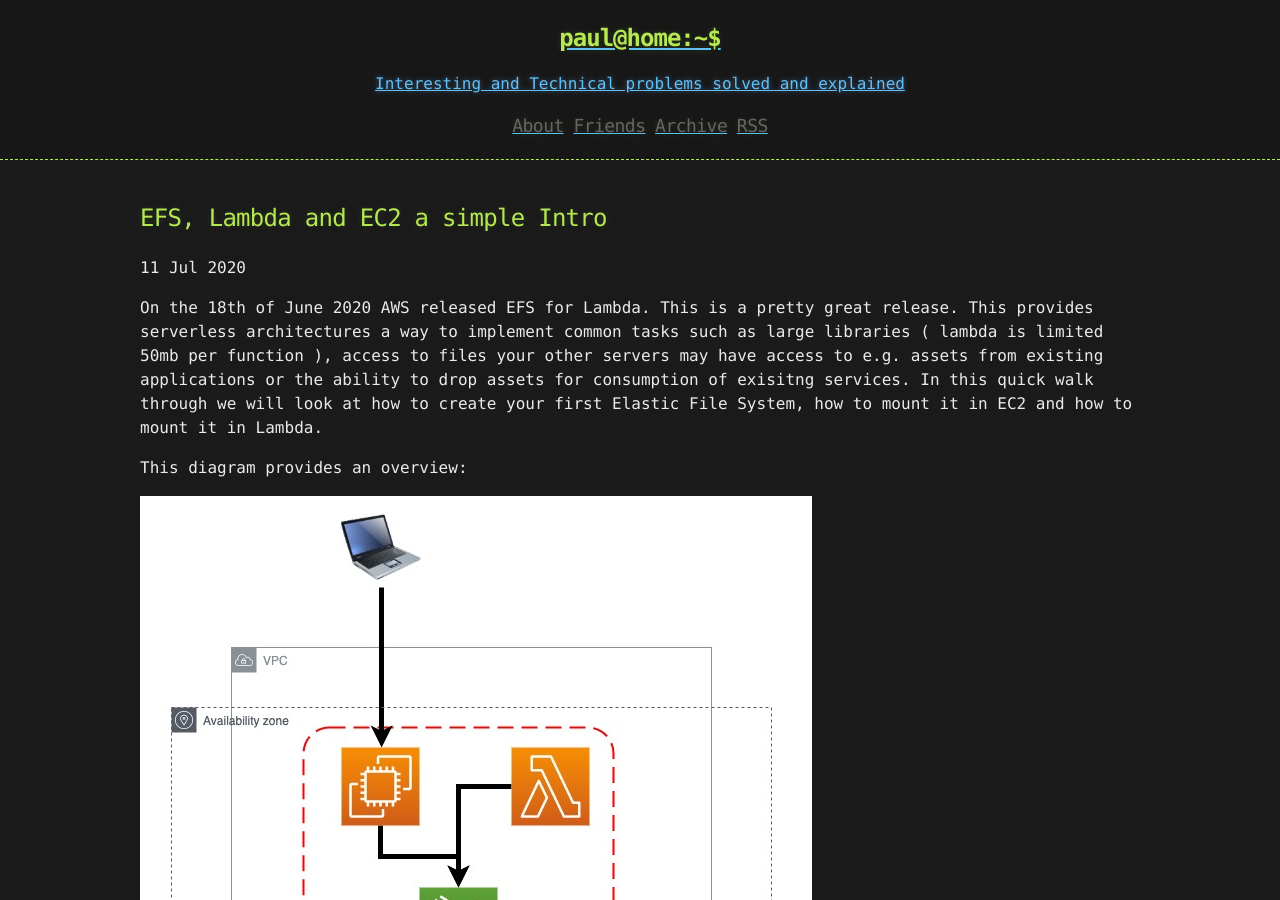
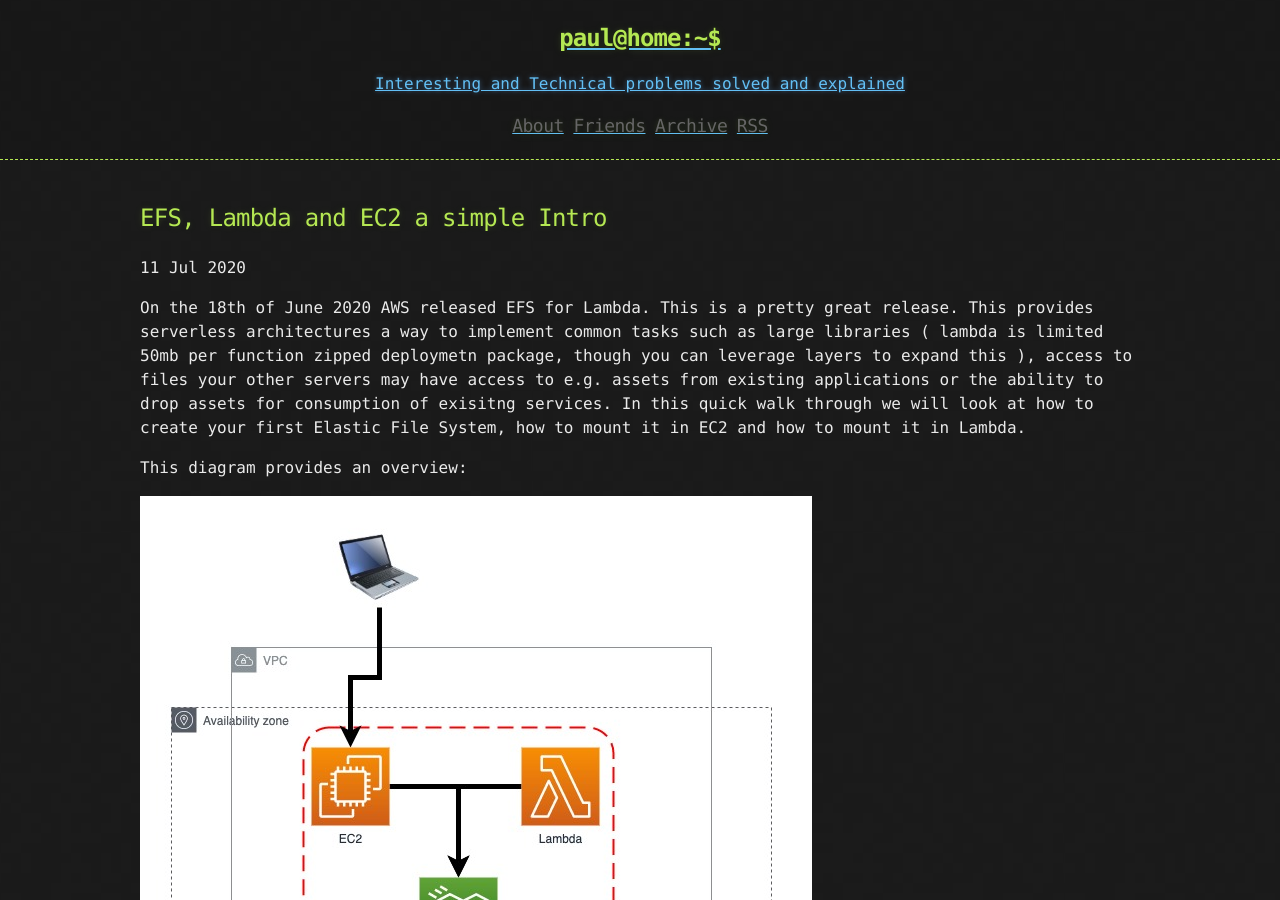
Before and after one commit to kukielp/sample-blog, a Jekyll site: the page built from _posts/2020-06-11-EFS-LAMBDA-EC2.md, in a window 1280 px wide and 900 px high. Built offline with Jekyll 4.4.1, drawn with Linux system fonts in a browser that asks for light colours; a script that is not in the unit is left out; some of the changed text lies outside the part shown.

Commit message:
Small updates

````diff
--- a/_posts/2020-06-11-EFS-LAMBDA-EC2.md
+++ b/_posts/2020-06-11-EFS-LAMBDA-EC2.md
@@ -2,10 +2,10 @@
 layout: post
 title:  "EFS, Lambda and EC2 a simple Intro"
 date:   2020-07-11 13:28:34 +1000
-categories: EFS and Lambda, your first intro
+categories: A quick intro to leveraging EFS with Lambda and EC2
 ---
 
-On the 18th of June 2020 AWS released EFS for Lambda.  This is a pretty great release.  This provides serverless architectures a way to implement common tasks such as large libraries ( lambda is limited 50mb per function ), access to files your other servers may have access to e.g. assets from existing applications or the ability to drop assets for consumption of exisitng services.  In this quick walk through we will look at how to create your first Elastic File System, how to mount it in EC2 and how to mount it in Lambda.
+On the 18th of June 2020 AWS released EFS for Lambda.  This is a pretty great release.  This provides serverless architectures a way to implement common tasks such as large libraries ( lambda is limited 50mb per function zipped deploymetn package, though you can leverage layers to expand this ), access to files your other servers may have access to e.g. assets from existing applications or the ability to drop assets for consumption of exisitng services.  In this quick walk through we will look at how to create your first Elastic File System, how to mount it in EC2 and how to mount it in Lambda.
 
 This diagram provides an overview:
 
@@ -14,7 +14,6 @@ This diagram provides an overview:
 The first thing we will do is define Security Groups:
 
 1.  Your home computer/laptop ssh to ec2
-
 
 Navigate in the console to:
 
@@ -47,7 +46,7 @@ Click "Review and Launch", then click "Launch", make sure you select an existing
 
 We will ssh to the machine to test:
 
-```
+```bash
 chmod 400 ~/pathto/sshkey.pem
 
 ssh -i ~/pathto/sshkey.pem ec2-user@ipaddress
@@ -94,7 +93,7 @@ Click "next" then "Create".
 
 We are now ready to mount the EFS.  Return back to the Terminal thats is ssh'd to the ec2 and run:
 
-```
+```bash
 sudo yum install -y amazon-efs-utils
 mkdir myefs
 sudo mount -t efs -o tls,accesspoint={accessPointId} {filesystemId} myefs/
@@ -102,7 +101,7 @@ sudo mount -t efs -o tls,accesspoint={accessPointId} {filesystemId} myefs/
 
 The EFS share should now me mounted to confirm:
 
-```
+```bash
 cd myefs
 ls -la
 echo "Hello World!" >> some_file.txt
@@ -120,7 +119,7 @@ We are now ready to Create a Lambda function and mount EFS.  We will need to pla
 
 ![Diagram](/assets/post/2020-06-11-EFS-LAMBDA-EC2/policy.png "Diagram")
 
-```
+```bash
 {
     "Version": "2012-10-17",
     "Statement": [
@@ -164,7 +163,7 @@ For Access point select the one we created, again there should only be one.
 
 For local path set this to:
 
-```
+```bash
 /mnt/demoefs
 ```
 
````
Also changed, not shown: assets/post/2020-06-11-EFS-LAMBDA-EC2/diagram.jpg.
